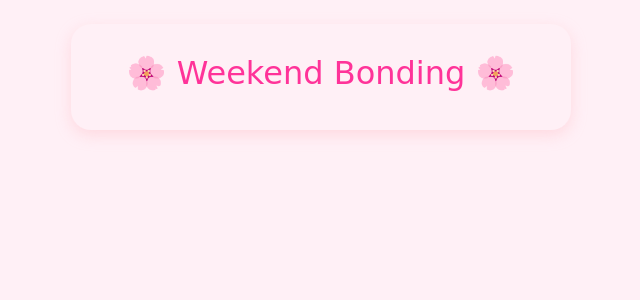
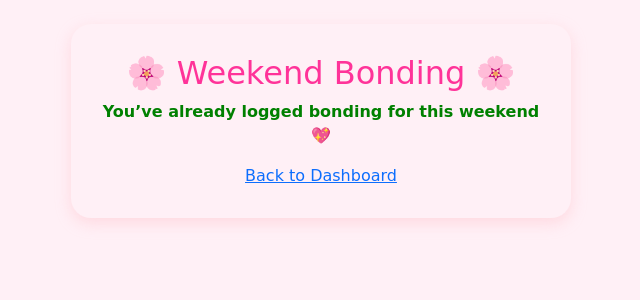
Before and after one commit to FaheemaTamton/Love-Piggy-Bank, a Django app: template bonding/templates/bonding/bonding.html in a window 1280 px wide. Shown: the part 56-356 px from the top of the page, without its empty margins (319-959 px from the left). Run offline with Django 5.2, Linux system fonts and the light colour scheme; the template is opened without the code that fills it: values that come from a table or form of the project are taken from there, others are empty; tables that the repository leaves empty hold one stand-in row (values such as "Sample post").

Commit message:
Update LveP

```diff
--- a/bonding/templates/bonding/bonding.html
+++ b/bonding/templates/bonding/bonding.html
@@ -15,6 +15,13 @@
         </p>
         <a href="{% url 'accounts:dashboard' %}">Back to Dashboard</a>
 
+    {% elif already_logged %}
+        <p style="color:green;font-weight:bold;">
+            You’ve already logged bonding for this weekend 💖
+        </p>
+        <a href="{% url 'accounts:dashboard' %}">Back to Dashboard</a>
+
+    {% else %}
 
         {% if error_message %}
             <p style="color:red;font-weight:bold;">
```
Also changed, not shown: bonding/templates/bonding/penalty.html (+10 -0 lines).
